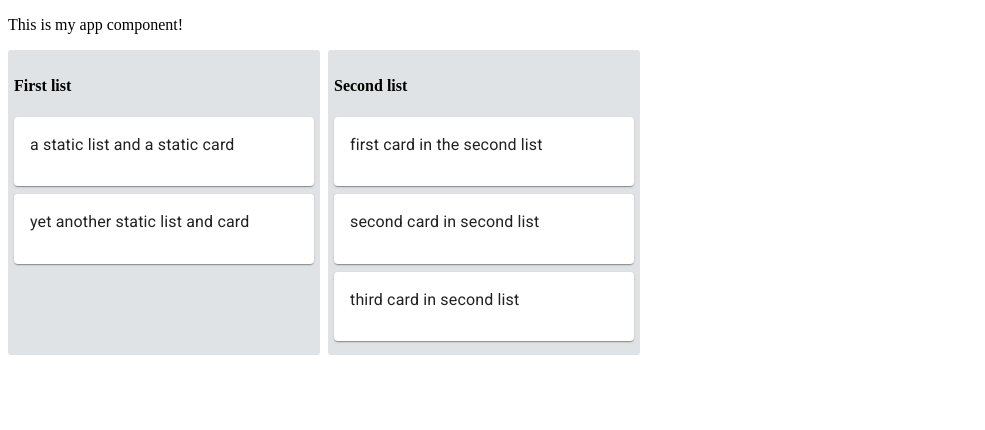
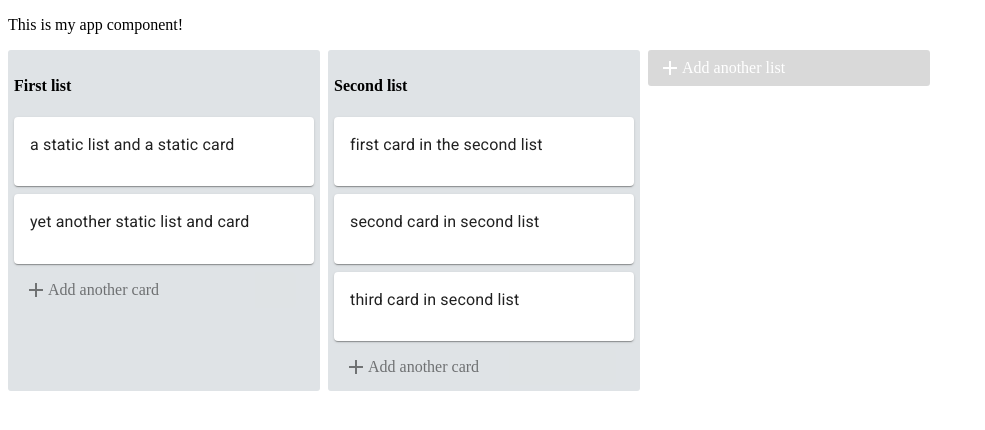
Before and after one commit to jadk97/trello-clone, a React (Create React App) app: page / in a window 1280 px wide. Shown: the top 430 px of the page, without its empty margins (0-985 px from the left). Built offline with nearby package versions, Linux system fonts and the light colour scheme.

Commit message:
added a resuable button component

```diff
--- a/package.json
+++ b/package.json
@@ -11,6 +11,7 @@
     "react-dom": "^16.12.0",
     "react-redux": "^7.1.3",
     "react-scripts": "3.3.1",
+    "react-textarea-autosize": "^7.1.2",
     "redux": "^4.0.5"
   },
   "scripts": {
--- a/src/components/App.js
+++ b/src/components/App.js
@@ -1,5 +1,6 @@
 import React from 'react';
 import TrelloList from "./TrelloList";
+import TrelloActionButton from "./TrelloActionButton";
 import { connect } from "react-redux";
 
 function App(props) {
@@ -10,9 +11,10 @@ function App(props) {
       <div style={styles.listsContainer}>
       {
         lists.map(list => (
-          <TrelloList title={list.title} cards={list.cards} />
+          <TrelloList key={list.id} title={list.title} cards={list.cards} />
         ))
       }
+      <TrelloActionButton list />
       </div>
     </div>
   );
@@ -21,8 +23,7 @@ function App(props) {
 const styles = {
   listsContainer: {
     display: "flex",
-    flexDirection: "row",
-    marginRight: 8
+    flexDirection: "row"
   }
 }
 const mapStateToProps = state => ({
--- /dev/null
+++ b/src/components/TrelloActionButton.js
@@ -0,0 +1,106 @@
+import React, { useState } from "react";
+import Icon from "@material-ui/core/Icon";
+import TextareaAutosize from 'react-textarea-autosize';
+import Card from "@material-ui/core/Card";
+import Button from "@material-ui/core/Button";
+const TrelloActionButton = (props) => {
+  const [formOpen, setFormOpen] = useState(false);
+  const [text, setText] = useState("");
+
+
+  const openForm = () => {
+    setFormOpen(true);
+  }
+
+  const closeForm = () => {
+    setFormOpen(false);
+  }
+
+  const handleInputChange = (e) => {
+    setText(e.target.value);
+  }
+
+
+  const renderAddButton = () => {
+    const { list } = props;
+    const buttonText = list ? "Add another list" : "Add another card";
+    const buttonTextOpacity = list ? 1 : 0.5;
+    const buttonTextColor = list ? "white" : "inherit";
+    const buttonTextBackground = list ? "rgba(0, 0, 0, .15)" : "inherit";
+
+    return (
+      <div
+        onClick={openForm}
+        style={
+          {
+            ...styles.openFormButtonGroup,
+            opacity: buttonTextOpacity,
+            color: buttonTextColor,
+            backgroundColor: buttonTextBackground
+          }}>
+        <Icon>add</Icon>
+        <p>{buttonText}</p>
+      </div>
+    )
+  }
+  const renderForm = () => {
+    const { list } = props;
+
+    const placeholder = list ? "Enter list title." : "Enter a title for this card.";
+    const buttonTitle = list ? "Add List" : "Add Card";
+
+    return (
+      <div>
+        <Card style={{
+          minHeight: 85,
+          minWidth: 272,
+          padding: "6px 8px 2px"
+        }}>
+          <TextareaAutosize
+            placeholder={placeholder}
+            autoFocus
+            onBlur={closeForm}
+            value={text}
+            onChange={handleInputChange}
+            style={{
+              overflow: "hidden",
+              resize: "none",
+              width: "100%",
+              outline: "none",
+              border: "none"
+            }}
+          />
+        </Card>
+        <div style={styles.formButtonGroup}>
+          <Button variant="contained" style={{ color: "white", backgroundColor: "#5aac44" }}>
+          {buttonTitle}
+          </Button>
+          <Icon style={{marginLeft: 8, cursor: "pointer"}}>close</Icon>
+          </div>
+      </div>
+    )
+  }
+
+  return (
+    formOpen ? renderForm() : renderAddButton()
+
+  )
+}
+
+const styles = {
+  openFormButtonGroup: {
+    display: "flex",
+    alignItems: "center",
+    cursor: "pointer",
+    borderRadius: 3,
+    height: 36,
+    width: 272,
+    paddingLeft: 10
+  },
+  formButtonGroup:{
+    marginTop: 8,
+    display: "flex",
+    alignItems: "center"
+  }
+}
+export default TrelloActionButton;
--- a/src/components/TrelloList.js
+++ b/src/components/TrelloList.js
@@ -1,13 +1,14 @@
 import React from "react";
 import TrelloCard from "./TrelloCard";
-
+import TrelloActionButton from "./TrelloActionButton";
 const TrelloList = ({ title, cards }) => {
   return (
     <div style={styles.container}>
       <h4>{title}</h4>
       {cards.map(card => (
-        <TrelloCard text={card.text}/>
+        <TrelloCard key={card.id} text={card.text}/>
       ))}
+      <TrelloActionButton/>
     </div>
   )
 }
```
Also changed, not shown: 1 other file (tests, documents, lock files or other folders).
